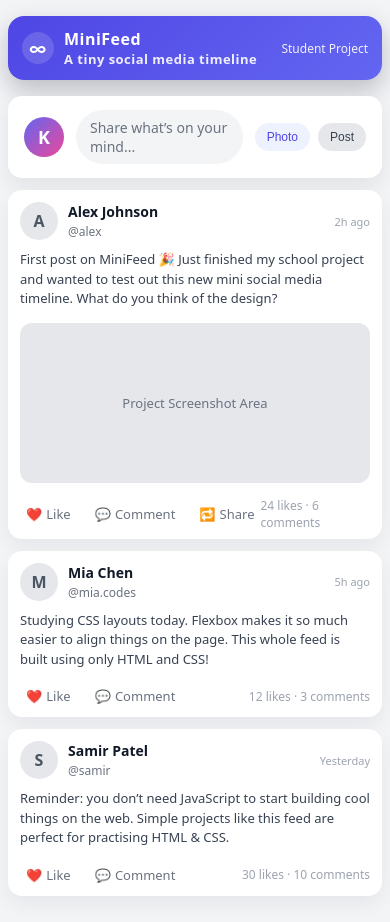
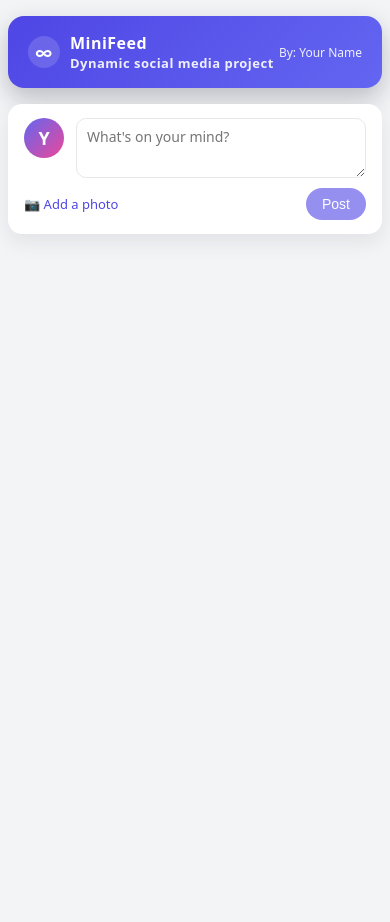
Before and after one commit to atikurrahmanleads-dotcom/mini-social-feed-2, a plain HTML site: page index.html in a window 390 px wide. After the commit the page ends 844 px from the top, so only its background shows below. Drawn offline with Linux system fonts and the light colour scheme.

Commit message:
Refactor HTML structure and styles for MiniFeed

```diff
--- a/index.html
+++ b/index.html
@@ -5,7 +5,6 @@
   <title>Mini Social Media Feed</title>
   <meta name="viewport" content="width=device-width, initial-scale=1.0" />
   <style>
-    /* ==== Reset & Base Styles ==== */
     * {
       margin: 0;
       padding: 0;
@@ -18,7 +17,6 @@
       color: #111827;
     }
 
-    /* ==== Page Layout ==== */
     .page {
       min-height: 100vh;
       display: flex;
@@ -65,7 +63,6 @@
       opacity: 0.9;
     }
 
-    /* ==== Feed Container ==== */
     .feed-wrapper {
       width: 100%;
       max-width: 700px;
@@ -74,14 +71,19 @@
       gap: 12px;
     }
 
-    /* "Create Post" box (just visual, no JS) */
+    /* Create post form */
     .create-post {
       background: white;
       padding: 14px 16px;
       border-radius: 14px;
       box-shadow: 0 8px 20px rgba(15, 23, 42, 0.08);
       display: flex;
-      align-items: center;
+      flex-direction: column;
+      gap: 10px;
+    }
+
+    .create-top {
+      display: flex;
       gap: 12px;
     }
 
@@ -99,37 +101,50 @@
       flex-shrink: 0;
     }
 
-    .create-input {
+    #postText {
       flex: 1;
-      background: #f3f4f6;
-      border-radius: 999px;
-      padding: 8px 14px;
+      resize: vertical;
+      min-height: 60px;
+      padding: 8px 10px;
+      border-radius: 10px;
+      border: 1px solid #e5e7eb;
       font-size: 14px;
-      color: #6b7280;
+      font-family: inherit;
     }
 
-    .create-actions {
+    .create-bottom {
       display: flex;
+      justify-content: space-between;
+      align-items: center;
       gap: 8px;
+      font-size: 13px;
     }
 
-    .pill-btn {
+    .file-label {
+      cursor: pointer;
+      color: #4f46e5;
+    }
+
+    #postImage {
+      display: none;
+    }
+
+    .btn-primary {
+      padding: 8px 16px;
       border-radius: 999px;
       border: none;
-      padding: 7px 12px;
-      font-size: 12px;
+      background: #4f46e5;
+      color: white;
+      font-size: 14px;
       cursor: pointer;
-      background: #eef2ff;
-      color: #4f46e5;
-      font-weight: 500;
     }
 
-    .pill-btn.secondary {
-      background: #e5e7eb;
-      color: #374151;
+    .btn-primary:disabled {
+      opacity: 0.6;
+      cursor: default;
     }
 
-    /* ==== Individual Post Card ==== */
+    /* Post card */
     .post {
       background: white;
       padding: 14px 16px 10px;
@@ -187,19 +202,15 @@
       font-size: 14px;
       line-height: 1.5;
       color: #374151;
+      white-space: pre-wrap;
     }
 
     .post-image {
       width: 100%;
       border-radius: 12px;
       margin-top: 4px;
-      background: #e5e7eb;
-      height: 160px;
-      display: flex;
-      align-items: center;
-      justify-content: center;
-      font-size: 13px;
-      color: #6b7280;
+      object-fit: cover;
+      max-height: 260px;
     }
 
     .post-footer {
@@ -207,153 +218,142 @@
       align-items: center;
       justify-content: space-between;
       margin-top: 4px;
-    }
-
-    .post-actions {
-      display: flex;
-      gap: 12px;
-      font-size: 13px;
-      color: #6b7280;
-    }
-
-    .action {
-      display: inline-flex;
-      align-items: center;
-      gap: 4px;
-      cursor: pointer;
-      padding: 4px 6px;
-      border-radius: 999px;
-      transition: background 0.15s ease;
-    }
-
-    .action:hover {
-      background: #f3f4f6;
-    }
-
-    .post-stats {
       font-size: 12px;
       color: #9ca3af;
     }
 
-    /* ==== Responsive tweaks ==== */
     @media (max-width: 600px) {
-      header {
-        padding: 12px 14px;
-      }
-
       .page {
         padding: 16px 8px 30px;
-      }
-
-      .post {
-        padding: 12px 12px 8px;
-      }
-
-      .post-text {
-        font-size: 13px;
       }
     }
   </style>
 </head>
 <body>
   <div class="page">
-    <!-- Top bar -->
     <header>
       <div class="logo">
         <div class="logo-icon">∞</div>
         <div>
           <div>MiniFeed</div>
-          <div class="tagline">A tiny social media timeline</div>
+          <div class="tagline">Dynamic social media project</div>
         </div>
       </div>
-      <div style="font-size: 12px; opacity: 0.9;">Student Project</div>
+      <div style="font-size: 12px; opacity: 0.9;">By: Your Name</div>
     </header>
 
-    <!-- Feed -->
     <main class="feed-wrapper">
-      <!-- Create post (visual only) -->
+      <!-- Create Post Box -->
       <section class="create-post">
-        <div class="avatar">K</div>
-        <div class="create-input">Share what’s on your mind...</div>
-        <div class="create-actions">
-          <button class="pill-btn">Photo</button>
-          <button class="pill-btn secondary">Post</button>
+        <div class="create-top">
+          <div class="avatar">Y</div>
+          <textarea id="postText" placeholder="What's on your mind?"></textarea>
+        </div>
+        <div class="create-bottom">
+          <div>
+            <label class="file-label">
+              📷 <span id="fileLabelText">Add a photo</span>
+              <input id="postImage" type="file" accept="image/*">
+            </label>
+          </div>
+          <button id="postButton" class="btn-primary" disabled>Post</button>
         </div>
       </section>
 
-      <!-- Post 1 -->
-      <article class="post">
-        <div class="post-header">
-          <div class="post-avatar">A</div>
-          <div class="post-user">
-            <span class="post-user-name">Alex Johnson</span>
-            <span class="post-user-handle">@alex</span>
-          </div>
-          <span class="post-time">2h ago</span>
-        </div>
-        <p class="post-text">
-          First post on MiniFeed 🎉
-          Just finished my school project and wanted to test out this new mini social media timeline. What do you think of the design?
-        </p>
-        <div class="post-image">
-          Project Screenshot Area
-        </div>
-        <div class="post-footer">
-          <div class="post-actions">
-            <div class="action">❤️ <span>Like</span></div>
-            <div class="action">💬 <span>Comment</span></div>
-            <div class="action">🔁 <span>Share</span></div>
-          </div>
-          <div class="post-stats">24 likes · 6 comments</div>
-        </div>
-      </article>
-
-      <!-- Post 2 -->
-      <article class="post">
-        <div class="post-header">
-          <div class="post-avatar">M</div>
-          <div class="post-user">
-            <span class="post-user-name">Mia Chen</span>
-            <span class="post-user-handle">@mia.codes</span>
-          </div>
-          <span class="post-time">5h ago</span>
-        </div>
-        <p class="post-text">
-          Studying CSS layouts today. Flexbox makes it so much easier to align things on the page.
-          This whole feed is built using only HTML and CSS!
-        </p>
-        <div class="post-footer">
-          <div class="post-actions">
-            <div class="action">❤️ <span>Like</span></div>
-            <div class="action">💬 <span>Comment</span></div>
-          </div>
-          <div class="post-stats">12 likes · 3 comments</div>
-        </div>
-      </article>
-
-      <!-- Post 3 -->
-      <article class="post">
-        <div class="post-header">
-          <div class="post-avatar">S</div>
-          <div class="post-user">
-            <span class="post-user-name">Samir Patel</span>
-            <span class="post-user-handle">@samir</span>
-          </div>
-          <span class="post-time">Yesterday</span>
-        </div>
-        <p class="post-text">
-          Reminder: you don’t need JavaScript to start building cool things on the web.
-          Simple projects like this feed are perfect for practising HTML &amp; CSS.
-        </p>
-        <div class="post-footer">
-          <div class="post-actions">
-            <div class="action">❤️ <span>Like</span></div>
-            <div class="action">💬 <span>Comment</span></div>
-          </div>
-          <div class="post-stats">30 likes · 10 comments</div>
-        </div>
-      </article>
+      <!-- Feed where posts will appear -->
+      <div id="feed"></div>
     </main>
   </div>
+
+  <!-- JavaScript: makes it dynamic -->
+  <script>
+    const postText = document.getElementById('postText');
+    const postImageInput = document.getElementById('postImage');
+    const postButton = document.getElementById('postButton');
+    const fileLabelText = document.getElementById('fileLabelText');
+    const feed = document.getElementById('feed');
+
+    // Enable / disable Post button based on text
+    postText.addEventListener('input', () => {
+      postButton.disabled = postText.value.trim() === '';
+    });
+
+    // Show selected file name
+    postImageInput.addEventListener('change', () => {
+      if (postImageInput.files[0]) {
+        fileLabelText.textContent = postImageInput.files[0].name;
+      } else {
+        fileLabelText.textContent = 'Add a photo';
+      }
+    });
+
+    // Handle Post button click
+    postButton.addEventListener('click', () => {
+      const text = postText.value.trim();
+      if (!text) return;
+
+      const file = postImageInput.files[0];
+
+      if (file) {
+        const reader = new FileReader();
+        reader.onload = function (e) {
+          addPostToFeed(text, e.target.result);
+        };
+        reader.readAsDataURL(file);
+      } else {
+        addPostToFeed(text, null);
+      }
+
+      // Reset form
+      postText.value = '';
+      postImageInput.value = '';
+      fileLabelText.textContent = 'Add a photo';
+      postButton.disabled = true;
+    });
+
+    function addPostToFeed(text, imageSrc) {
+      // Create post container
+      const post = document.createElement('article');
+      post.className = 'post';
+
+      // Simple time text
+      const now = new Date();
+      const timeText = now.toLocaleTimeString([], { hour: '2-digit', minute: '2-digit' });
+
+      // Post header
+      post.innerHTML = `
+        <div class="post-header">
+          <div class="post-avatar">Y</div>
+          <div class="post-user">
+            <span class="post-user-name">Your Name</span>
+            <span class="post-user-handle">@you</span>
+          </div>
+          <span class="post-time">${timeText}</span>
+        </div>
+        <p class="post-text"></p>
+      `;
+
+      // Set text safely
+      post.querySelector('.post-text').textContent = text;
+
+      // If there is an image, create img element
+      if (imageSrc) {
+        const img = document.createElement('img');
+        img.className = 'post-image';
+        img.src = imageSrc;
+        img.alt = 'Post image';
+        post.insertBefore(img, post.lastElementChild.nextSibling);
+      }
+
+      // Footer
+      const footer = document.createElement('div');
+      footer.className = 'post-footer';
+      footer.textContent = 'New post added just now';
+      post.appendChild(footer);
+
+      // Add to the top of the feed
+      feed.prepend(post);
+    }
+  </script>
 </body>
 </html>
```
